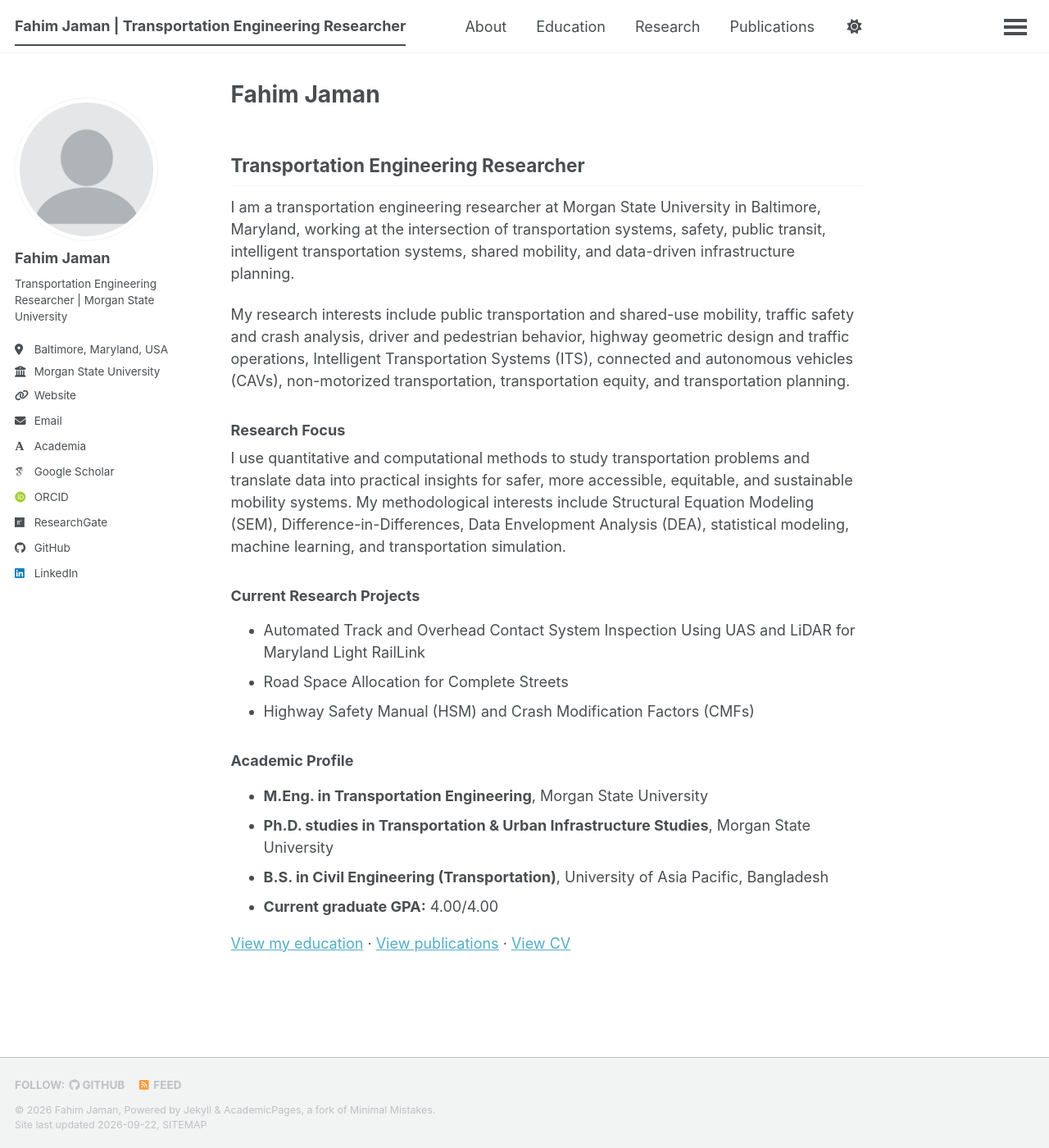
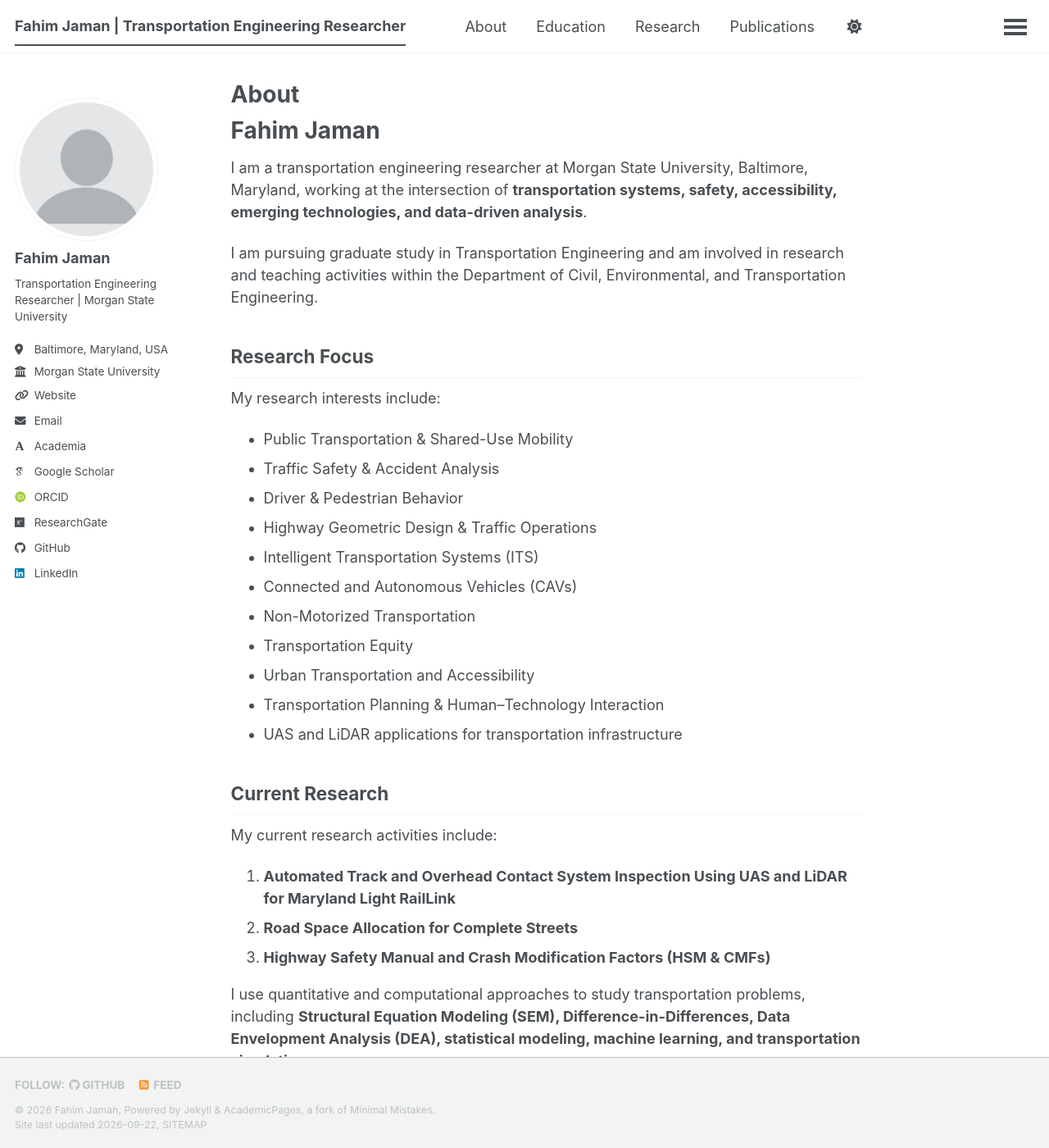
Before and after one commit to fahimjaman/111, a Jekyll site: the page built from _pages/about.md, in a window 1280 px wide and 1400 px high. Shown: the whole window at 82% size. Built offline with Jekyll 4.4.1, drawn with Linux system fonts in a browser that asks for light colours; some web fonts are replaced; a script that is not in the unit is left out; some of the changed text lies outside the part shown.

Commit message:
Replace template content with Fahim Jaman academic profile

```diff
--- a/_pages/about.md
+++ b/_pages/about.md
@@ -1,30 +1,51 @@
 ---
+title: "About"
 permalink: /
-title: "Fahim Jaman"
 author_profile: true
+redirect_from:
+  - /about/
 ---
 
-## Transportation Engineering Researcher
+# Fahim Jaman
 
-I am a transportation engineering researcher at Morgan State University in Baltimore, Maryland, working at the intersection of transportation systems, safety, public transit, intelligent transportation systems, shared mobility, and data-driven infrastructure planning.
+I am a transportation engineering researcher at Morgan State University, Baltimore, Maryland, working at the intersection of **transportation systems, safety, accessibility, emerging technologies, and data-driven analysis**.
 
-My research interests include public transportation and shared-use mobility, traffic safety and crash analysis, driver and pedestrian behavior, highway geometric design and traffic operations, Intelligent Transportation Systems (ITS), connected and autonomous vehicles (CAVs), non-motorized transportation, transportation equity, and transportation planning.
+I am pursuing graduate study in Transportation Engineering and am involved in research and teaching activities within the Department of Civil, Environmental, and Transportation Engineering.
 
-### Research Focus
+## Research Focus
 
-I use quantitative and computational methods to study transportation problems and translate data into practical insights for safer, more accessible, equitable, and sustainable mobility systems. My methodological interests include Structural Equation Modeling (SEM), Difference-in-Differences, Data Envelopment Analysis (DEA), statistical modeling, machine learning, and transportation simulation.
+My research interests include:
 
-### Current Research Projects
+- Public Transportation & Shared-Use Mobility
+- Traffic Safety & Accident Analysis
+- Driver & Pedestrian Behavior
+- Highway Geometric Design & Traffic Operations
+- Intelligent Transportation Systems (ITS)
+- Connected and Autonomous Vehicles (CAVs)
+- Non-Motorized Transportation
+- Transportation Equity
+- Urban Transportation and Accessibility
+- Transportation Planning & Human–Technology Interaction
+- UAS and LiDAR applications for transportation infrastructure
 
-- Automated Track and Overhead Contact System Inspection Using UAS and LiDAR for Maryland Light RailLink
-- Road Space Allocation for Complete Streets
-- Highway Safety Manual (HSM) and Crash Modification Factors (CMFs)
+## Current Research
 
-### Academic Profile
+My current research activities include:
 
-- **M.Eng. in Transportation Engineering**, Morgan State University
-- **Ph.D. studies in Transportation & Urban Infrastructure Studies**, Morgan State University
-- **B.S. in Civil Engineering (Transportation)**, University of Asia Pacific, Bangladesh
-- **Current graduate GPA:** 4.00/4.00
+1. **Automated Track and Overhead Contact System Inspection Using UAS and LiDAR for Maryland Light RailLink**
+2. **Road Space Allocation for Complete Streets**
+3. **Highway Safety Manual and Crash Modification Factors (HSM & CMFs)**
 
-[View my education](/education/) · [View publications](/publications/) · [View CV](/cv/)
+I use quantitative and computational approaches to study transportation problems, including **Structural Equation Modeling (SEM), Difference-in-Differences, Data Envelopment Analysis (DEA), statistical modeling, machine learning, and transportation simulation**.
+
+## Academic Background
+
+I earned my B.S. in Civil Engineering with a concentration in Transportation Engineering from the University of Asia Pacific, Dhaka, Bangladesh. I am continuing advanced study and research in Transportation Engineering at Morgan State University.
+
+## Professional Goal
+
+My goal is to contribute to safer, more accessible, equitable, and sustainable transportation systems through rigorous research, interdisciplinary collaboration, and practical applications of emerging technologies.
+
+[View my research →](/research/)
+[View my publications →](/publications/)
+[View my CV →](/cv/)
```
